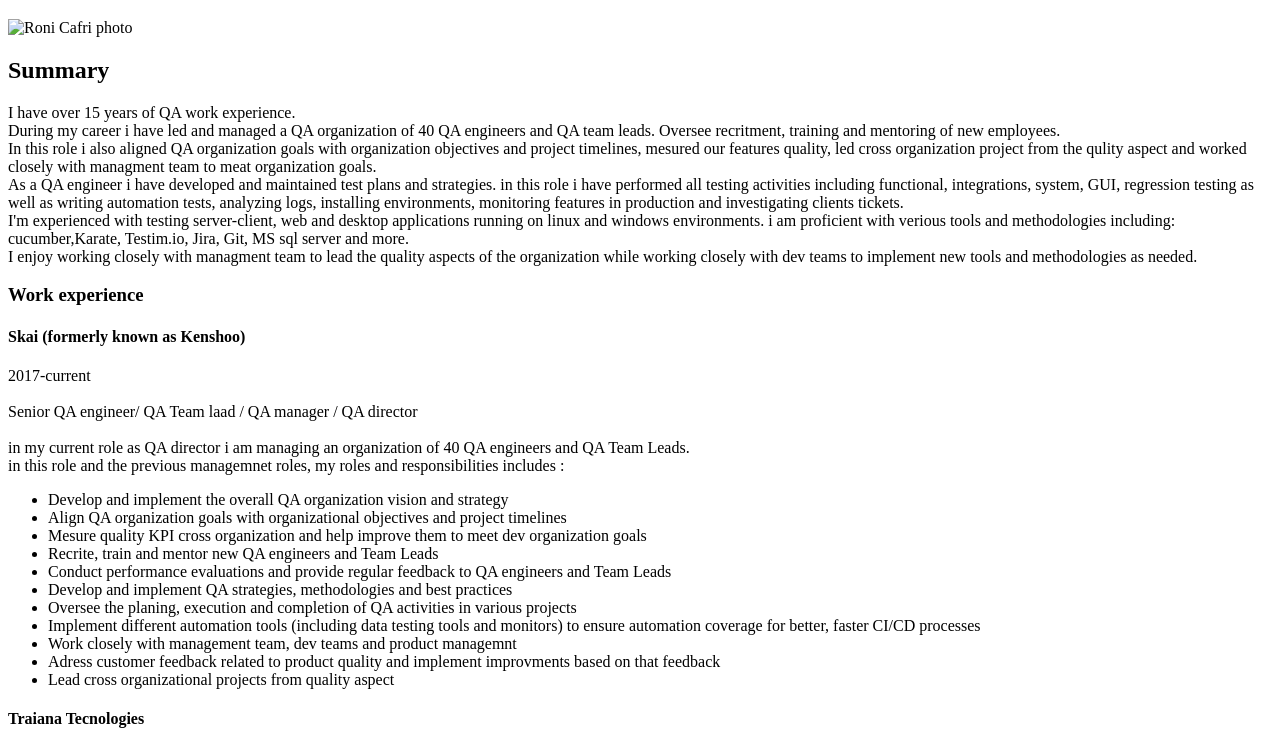
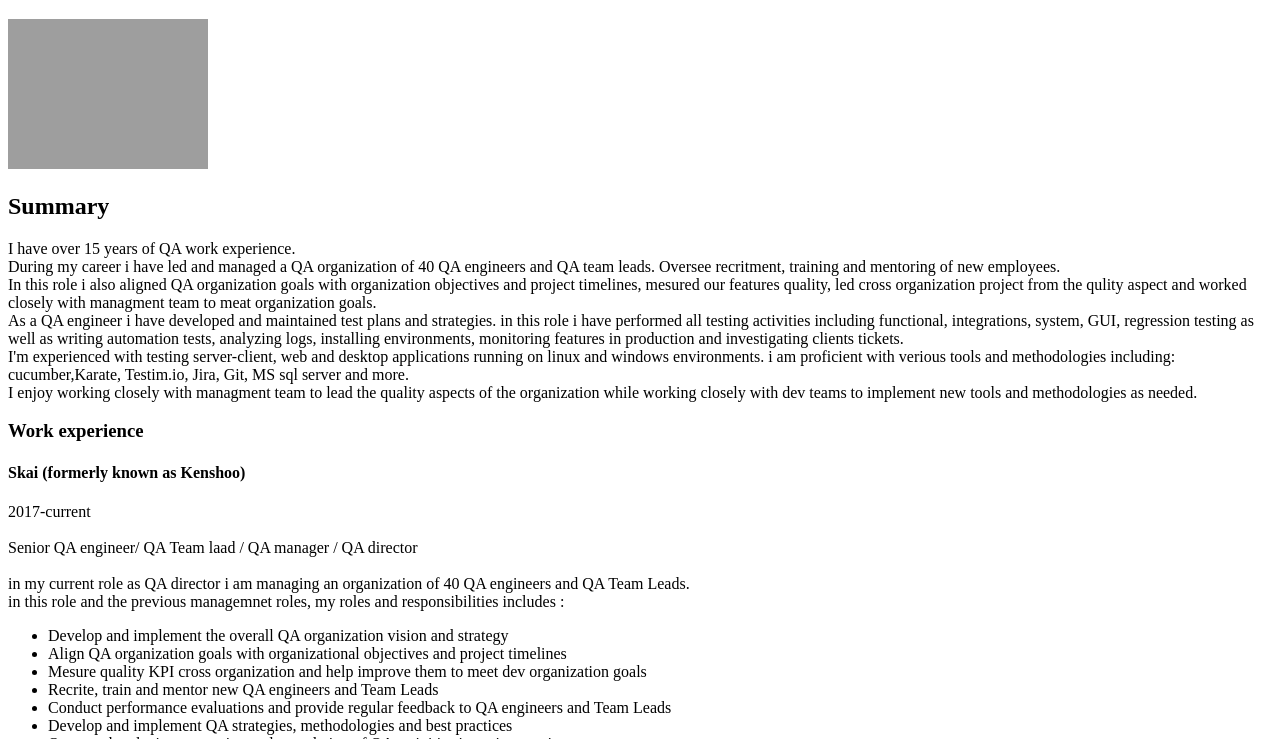
Before and after one commit to cafrironi/Resume, a plain HTML site: page index.html in a window 1280 px wide. Shown: the part 61-800 px from the top of the page. Drawn offline with Linux system fonts and the light colour scheme; the site is published under a folder, as on GitHub Pages, so addresses that start at the root find nothing.

Commit message:
Update index.html

```diff
--- a/index.html
+++ b/index.html
@@ -7,7 +7,7 @@
 </head>
 <body>
    <h1>Roni Cafri Resume</h1>
-   <img src="/Assets/Images/My-photo.png" alt = "Roni Cafri photo" height="150">
+   <img src="Assets/Images/My-photo.png" alt = "Roni Cafri photo" height="150">
     <h2>Summary</h2>
     <p>I have over 15 years of QA work experience.<br/>
         During my career i have led and managed a QA organization of 40 QA engineers and QA team leads. Oversee recritment, training and mentoring of new employees.<br/>
```
